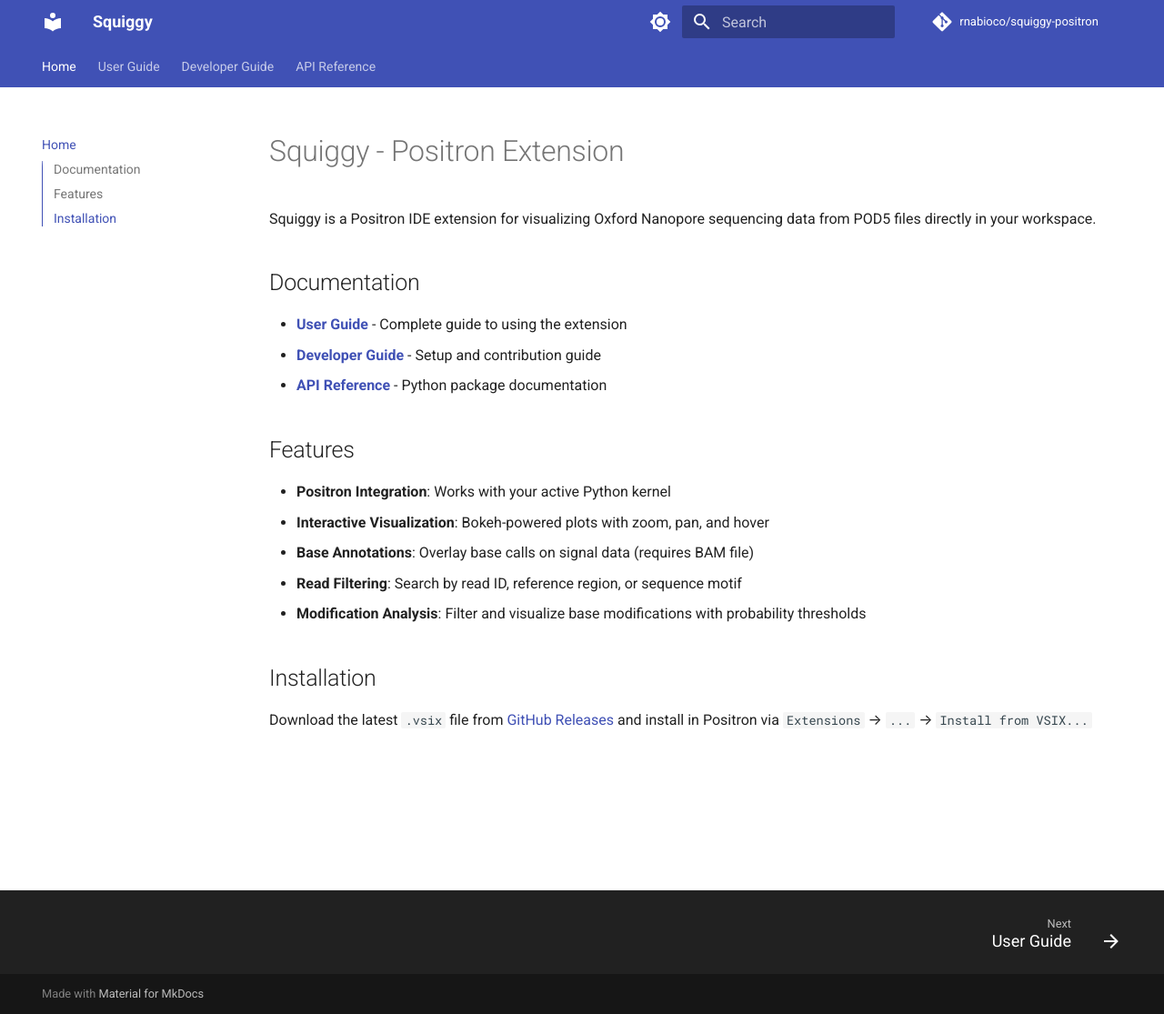
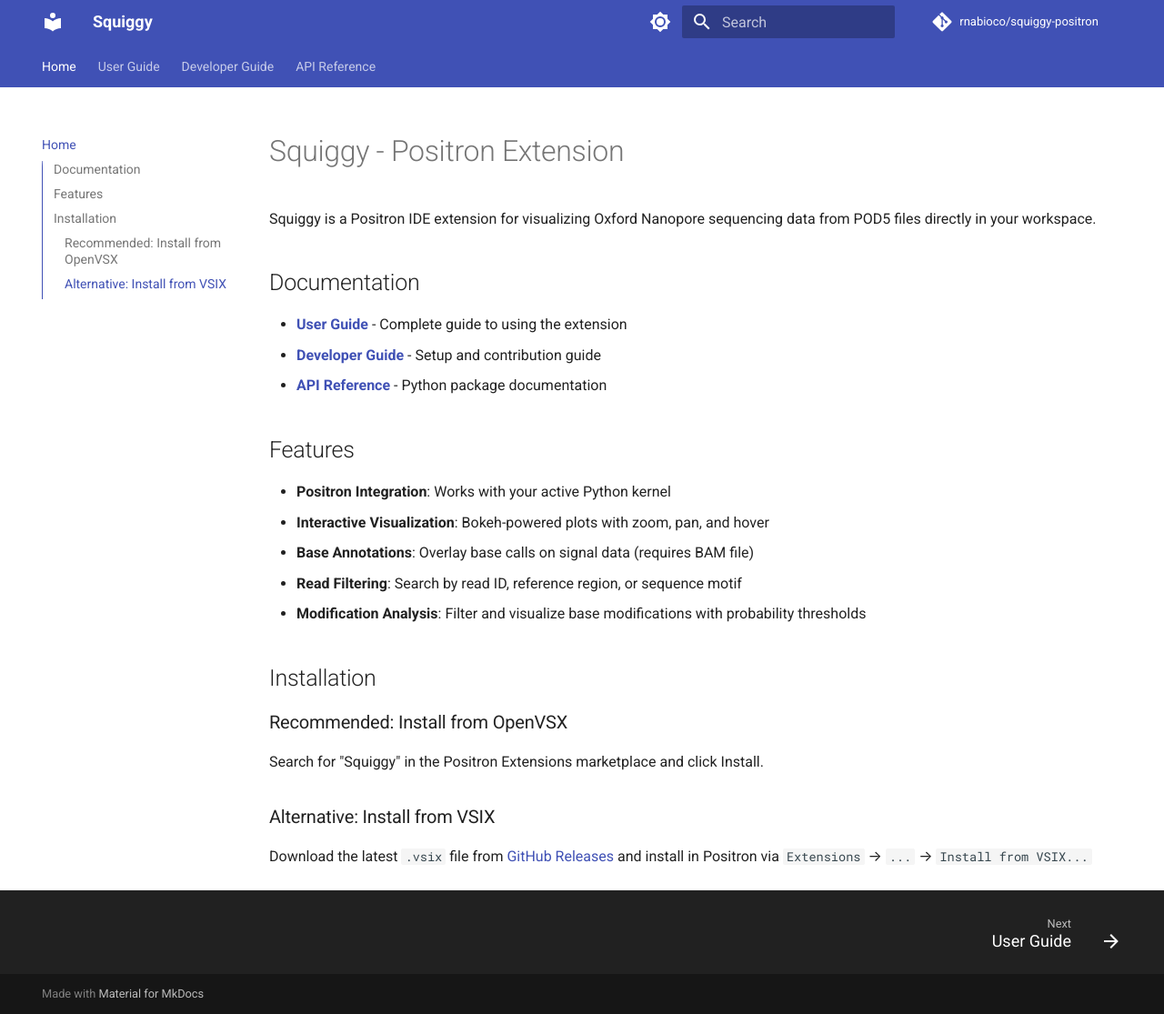
Before and after one commit to rnabioco/squiggy-positron, an MkDocs documentation site: the page built from docs/index.md, in a window 1280 px wide and 1115 px high. Shown: the whole window at 91% size. Built offline with MkDocs 1.6.1 and Material for MkDocs 9.7.7, drawn with Linux system fonts in a browser that asks for light colours; comment, search, counter and statistics services are not loaded; the version menu is left out.

Commit message:
Add OpenVSX installation instructions as recommended method
- List OpenVSX marketplace installation as recommended approach
- Keep VSIX download as alternative method

🤖 Generated with [Claude Code](https://claude.com/claude-code)

Co-Authored-By: Claude <noreply@anthropic.com>

```diff
--- a/docs/index.md
+++ b/docs/index.md
@@ -18,4 +18,10 @@ Squiggy is a Positron IDE extension for visualizing Oxford Nanopore sequencing d
 
 ## Installation
 
+### Recommended: Install from OpenVSX
+
+Search for "Squiggy" in the Positron Extensions marketplace and click Install.
+
+### Alternative: Install from VSIX
+
 Download the latest `.vsix` file from [GitHub Releases](https://github.com/rnabioco/squiggy-positron/releases) and install in Positron via `Extensions` → `...` → `Install from VSIX...`
```
